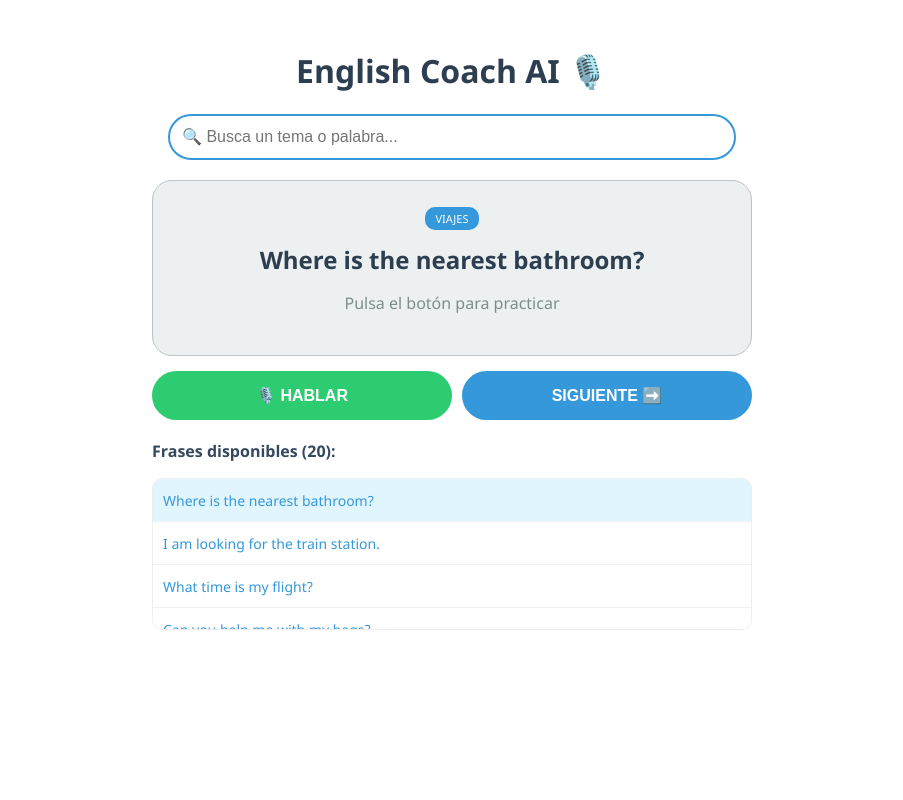
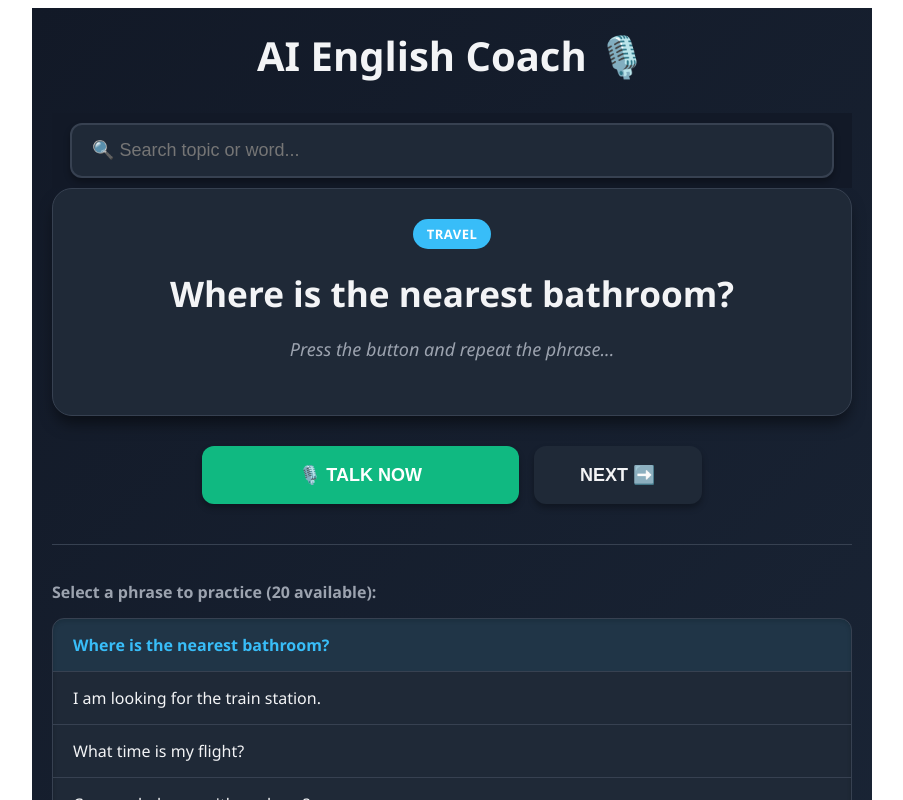
Before and after one commit to Aleejjj07/practice-ingles, a React (Create React App) app: page / in a window 1280 px wide. Shown: the top 800 px of the page, without its empty margins (188-1091 px from the left). Built offline with nearby package versions, Linux system fonts and the light colour scheme.

Commit message:
Update App.jsx

```diff
--- a/src/App.jsx
+++ b/src/App.jsx
@@ -2,27 +2,39 @@ import React, { useState } from 'react';
 import { toast, Toaster } from 'react-hot-toast';
 
 const FRASES_BASE = [
-  { english: "Where is the nearest bathroom?", category: "viajes" },
-  { english: "I am looking for the train station.", category: "viajes" },
-  { english: "What time is my flight?", category: "viajes" },
-  { english: "Can you help me with my bags?", category: "viajes" },
-  { english: "Can I have a glass of water, please?", category: "restaurante" },
-  { english: "What do you recommend from the menu?", category: "restaurante" },
-  { english: "The check, please.", category: "restaurante" },
-  { english: "I have a reservation for tonight.", category: "restaurante" },
-  { english: "How much does this cost?", category: "compras" },
-  { english: "Do you have this in a smaller size?", category: "compras" },
-  { english: "Can I pay with credit card?", category: "compras" },
-  { english: "Nice to meet you, what's your name?", category: "saludos" },
-  { english: "How do you spell that?", category: "ayuda" },
-  { english: "Could you speak more slowly, please?", category: "ayuda" },
-  { english: "I don't understand, can you repeat?", category: "ayuda" },
-  { english: "What do you do for a living?", category: "trabajo" },
-  { english: "I am late for the meeting.", category: "trabajo" },
-  { english: "I need help, call an ambulance.", category: "emergencia" },
-  { english: "I lost my passport.", category: "emergencia" },
-  { english: "I am allergic to peanuts.", category: "salud" }
+  { english: "Where is the nearest bathroom?", category: "travel" },
+  { english: "I am looking for the train station.", category: "travel" },
+  { english: "What time is my flight?", category: "travel" },
+  { english: "Can you help me with my bags?", category: "travel" },
+  { english: "Can I have a glass of water, please?", category: "restaurant" },
+  { english: "What do you recommend from the menu?", category: "restaurant" },
+  { english: "The check, please.", category: "restaurant" },
+  { english: "I have a reservation for tonight.", category: "restaurant" },
+  { english: "How much does this cost?", category: "shopping" },
+  { english: "Do you have this in a smaller size?", category: "shopping" },
+  { english: "Can I pay with credit card?", category: "shopping" },
+  { english: "Nice to meet you, what's your name?", category: "greetings" },
+  { english: "How do you spell that?", category: "help" },
+  { english: "Could you speak more slowly, please?", category: "help" },
+  { english: "I don't understand, can you repeat?", category: "help" },
+  { english: "What do you do for a living?", category: "work" },
+  { english: "I am late for the meeting.", category: "work" },
+  { english: "I need help, call an ambulance.", category: "emergency" },
+  { english: "I lost my passport.", category: "emergency" },
+  { english: "I am allergic to peanuts.", category: "health" }
 ];
+
+// Paleta de colores "Modo Oscuro Premium"
+const THEME = {
+  bg: '#121927',            // Fondo muy oscuro (azul-negro)
+  panel: '#1f2937',         // Fondo de los recuadros
+  text: '#f3f4f6',          // Texto principal claro
+  textMuted: '#9ca3af',     // Texto secundario
+  primary: '#38bdf8',       // Azul eléctrico para acentos
+  success: '#10b981',       // Verde lima vibrante para aciertos
+  error: '#ef4444',         // Rojo para errores
+  border: '#374151'         // Color de bordes sutiles
+};
 
 export default function EnglishCoach() {
   const [isListening, setIsListening] = useState(false);
@@ -36,7 +48,6 @@ export default function EnglishCoach() {
     f.english.toLowerCase().includes(searchQuery.toLowerCase())
   );
 
-  // --- FUNCIÓN PARA PASAR A LA SIGUIENTE FRASE ---
   const nextPhrase = () => {
     const currentIndex = filteredPhrases.findIndex(f => f.english === currentPhrase.english);
     const nextIndex = (currentIndex + 1) % filteredPhrases.length;
@@ -52,23 +63,23 @@ export default function EnglishCoach() {
     let missingWords = origWords.filter(word => !spokWords.includes(word));
 
     if (missingWords.length === 0) {
-      setFeedback("✅ ¡Pronunciación perfecta!");
-      toast.success("¡Excelente!");
+      setFeedback(`✅ Perfect! "${original}"`);
+      toast.success("Excellent pronunciation!", { icon: '👏', style: {background: THEME.panel, color: THEME.success} });
     } else {
-      setFeedback(`❌ Te faltó o fallaste en: "${missingWords.join(", ")}"`);
-      toast.error("Vuelve a intentarlo.");
+      setFeedback(`❌ Missed words: ${missingWords.join(", ")}`);
+      toast.error("Keep practicing!", { style: {background: THEME.panel, color: THEME.error} });
     }
   };
 
   const startListening = () => {
-    const SpeechRecognition = window.SpeechRecognition || window.webkitRecognition || window.webkitSpeechRecognition;
+    const SpeechRecognition = window.SpeechRecognition || window.webkitSpeechRecognition;
     if (!SpeechRecognition) {
-      toast.error("Usa Chrome.");
+      toast.error("Usa Chrome o Edge.");
       return;
     }
     const recognition = new SpeechRecognition();
     recognition.lang = 'en-US';
-    recognition.onstart = () => { setIsListening(true); setFeedback('Escuchando...'); };
+    recognition.onstart = () => { setIsListening(true); setFeedback('Listening...'); };
     recognition.onresult = (event) => {
       const text = event.results[0][0].transcript;
       setTranscribedText(text);
@@ -80,62 +91,169 @@ export default function EnglishCoach() {
   };
 
   return (
-    <div style={{ padding: '20px', textAlign: 'center', fontFamily: 'Segoe UI, sans-serif', maxWidth: '600px', margin: 'auto' }}>
+    // Sugerencia 1: Degradado sutil en el fondo oscuro
+    <div style={{
+      minHeight: '100vh',
+      padding: '20px',
+      textAlign: 'center',
+      fontFamily: '"Segoe UI", Roboto, Helvetica, Arial, sans-serif',
+      maxWidth: '800px',
+      margin: 'auto',
+      backgroundColor: THEME.bg,
+      color: THEME.text,
+      backgroundImage: `linear-gradient(135deg, ${THEME.bg} 0%, #1a2536 100%)`
+    }}>
       <Toaster position="top-center" />
-      <h1 style={{ color: '#2c3e50' }}>English Coach AI 🎙️</h1>
 
-      <input
-        type="text"
-        placeholder="🔍 Busca un tema o palabra..."
-        value={searchQuery}
-        onChange={(e) => setSearchQuery(e.target.value)}
-        style={{ padding: '12px', width: '90%', borderRadius: '25px', border: '2px solid #3498db', fontSize: '16px', marginBottom: '20px' }}
-      />
+      <header style={{ display: 'flex', alignItems: 'center', justifyContent: 'center', gap: '15px', marginBottom: '30px' }}>
+        <h1 style={{ margin: 0, fontSize: '2.5rem', fontWeight: 700 }}>AI English Coach 🎙️</h1>
+      </header>
 
-      <div style={{ background: '#ecf0f1', padding: '25px', borderRadius: '20px', border: '1px solid #bdc3c7', marginBottom: '15px' }}>
-        <span style={{ background: '#3498db', color: 'white', padding: '4px 10px', borderRadius: '10px', fontSize: '11px' }}>{currentPhrase.category.toUpperCase()}</span>
-        <h2 style={{ color: '#2c3e50', margin: '15px 0' }}>{currentPhrase.english}</h2>
+      <div style={{ position: 'sticky', top: '10px', background: THEME.bg, zIndex: 10, padding: '10px 0' }}>
+        <input
+          type="text"
+          placeholder="🔍 Search topic or word..."
+          value={searchQuery}
+          onChange={(e) => setSearchQuery(e.target.value)}
+          style={{
+            padding: '15px 20px',
+            width: '90%',
+            borderRadius: '12px',
+            border: `2px solid ${THEME.border}`,
+            backgroundColor: THEME.panel,
+            color: THEME.text,
+            fontSize: '18px',
+            outline: 'none',
+            boxShadow: '0 4px 6px rgba(0,0,0,0.3)',
+            transition: 'border-color 0.3s'
+          }}
+        />
+      </div>
 
-        <div style={{ padding: '10px', borderRadius: '10px', background: feedback.startsWith('✅') ? '#d4edda' : '#f8d7da', display: feedback ? 'block' : 'none', marginBottom: '10px' }}>
-          <p style={{ margin: 0, fontWeight: 'bold', color: feedback.startsWith('✅') ? '#155724' : '#721c24' }}>{feedback}</p>
+      <div style={{
+        background: THEME.panel,
+        padding: '30px',
+        borderRadius: '20px',
+        border: `1px solid ${THEME.border}`,
+        marginBottom: '30px',
+        boxShadow: '0 10px 15px -3px rgba(0,0,0,0.5)',
+        transition: 'transform 0.3s ease'
+      }}>
+        <div style={{ display: 'flex', justifyContent: 'center', gap: '8px', marginBottom: '15px'}}>
+          <span style={{
+            background: THEME.primary,
+            color: '#fff',
+            padding: '6px 14px',
+            borderRadius: '20px',
+            fontSize: '13px',
+            textTransform: 'uppercase',
+            fontWeight: 600,
+            letterSpacing: '0.5px'
+          }}>
+            {currentPhrase.category}
+          </span>
         </div>
 
-        <p style={{ fontSize: '16px', color: '#7f8c8d' }}>{transcribedText ? `Dijiste: "${transcribedText}"` : "Pulsa el botón para practicar"}</p>
+        <h2 style={{ color: THEME.text, fontSize: '2.2rem', margin: '20px 0', fontWeight: 600 }}>{currentPhrase.english}</h2>
+
+        <div style={{
+          padding: '15px',
+          borderRadius: '12px',
+          background: THEME.bg,
+          display: feedback ? 'block' : 'none',
+          marginBottom: '20px',
+          border: feedback.startsWith('✅') ? `1px solid ${THEME.success}40` : `1px solid ${THEME.error}40`,
+        }}>
+          <p style={{ margin: 0, fontWeight: 600, fontSize: '1.1rem', color: feedback.startsWith('✅') ? THEME.success : THEME.error }}>
+            {feedback}
+          </p>
+        </div>
+
+        <p style={{ fontSize: '18px', color: THEME.textMuted, fontStyle: 'italic', minHeight: '30px' }}>
+          {transcribedText ? `You said: "${transcribedText}"` : "Press the button and repeat the phrase..."}
+        </p>
       </div>
 
-      <div style={{ display: 'flex', gap: '10px', justifyContent: 'center', marginBottom: '20px' }}>
+      <div style={{ display: 'flex', gap: '15px', justifyContent: 'center', marginBottom: '40px', maxWidth: '500px', margin: '0 auto 40px auto' }}>
         <button
           onClick={startListening}
           style={{
-            padding: '15px 30px', fontSize: '16px', borderRadius: '50px', border: 'none', cursor: 'pointer',
-            backgroundColor: isListening ? '#e74c3c' : '#2ecc71', color: 'white', fontWeight: 'bold', flex: 1
+            padding: '18px 30px',
+            fontSize: '18px',
+            borderRadius: '12px',
+            border: 'none',
+            cursor: 'pointer',
+            backgroundColor: isListening ? THEME.error : THEME.success,
+            color: 'white',
+            fontWeight: 'bold',
+            flex: 2,
+            boxShadow: '0 4px 6px rgba(0,0,0,0.3)',
+            transition: 'background-color 0.2s, transform 0.1s'
           }}
+          onMouseDown={(e) => e.target.style.transform = 'scale(0.98)'}
+          onMouseUp={(e) => e.target.style.transform = 'scale(1)'}
         >
-          {isListening ? '🛑 ESCUCHANDO...' : '🎙️ HABLAR'}
+          {isListening ? '🛑 LISTENING...' : '🎙️ TALK NOW'}
         </button>
 
         <button
           onClick={nextPhrase}
           style={{
-            padding: '15px 25px', fontSize: '16px', borderRadius: '50px', border: 'none', cursor: 'pointer',
-            backgroundColor: '#3498db', color: 'white', fontWeight: 'bold', flex: 1
+            padding: '18px 20px',
+            fontSize: '18px',
+            borderRadius: '12px',
+            border: 'none',
+            cursor: 'pointer',
+            backgroundColor: THEME.panel,
+            color: THEME.text,
+            fontWeight: 600,
+            flex: 1,
+            boxShadow: '0 4px 6px rgba(0,0,0,0.3)',
+            transition: 'background-color 0.2s'
           }}
+          onMouseOver={(e) => e.target.style.backgroundColor = '#2d3748'}
+          onMouseOut={(e) => e.target.style.backgroundColor = THEME.panel}
         >
-          SIGUIENTE ➡️
+          NEXT ➡️
         </button>
       </div>
 
-      <div style={{ textAlign: 'left', marginTop: '20px' }}>
-        <p style={{ color: '#34495e', fontWeight: 'bold' }}>Frases disponibles ({filteredPhrases.length}):</p>
-        <div style={{ maxHeight: '150px', overflowY: 'auto', border: '1px solid #eee', borderRadius: '10px' }}>
+      <div style={{ textAlign: 'left', marginTop: '40px', borderTop: `1px solid ${THEME.border}`, paddingTop: '20px' }}>
+        <p style={{ color: THEME.textMuted, fontWeight: 600, marginBottom: '15px' }}>
+          Select a phrase to practice ({filteredPhrases.length} available):
+        </p>
+        <div style={{
+          maxHeight: '300px',
+          overflowY: 'auto',
+          border: `1px solid ${THEME.border}`,
+          borderRadius: '12px',
+          backgroundColor: THEME.panel,
+          boxShadow: 'inset 0 2px 4px rgba(0,0,0,0.2)'
+        }}>
           {filteredPhrases.map((f, i) => (
             <div key={i} onClick={() => { setCurrentPhrase(f); setFeedback(''); setTranscribedText(''); }}
-              style={{ padding: '10px', borderBottom: '1px solid #f1f1f1', cursor: 'pointer', background: currentPhrase.english === f.english ? '#e1f5fe' : 'white' }}>
-              <span style={{ color: '#3498db', fontSize: '14px' }}>{f.english}</span>
+              style={{
+                padding: '15px 20px',
+                borderBottom: `1px solid ${THEME.border}`,
+                cursor: 'pointer',
+                transition: 'background-color 0.2s',
+                backgroundColor: currentPhrase.english === f.english ? `${THEME.primary}15` : 'transparent',
+                color: currentPhrase.english === f.english ? THEME.primary : THEME.text
+              }}
+              onMouseOver={(e) => e.currentTarget.style.backgroundColor = `${THEME.border}50`}
+              onMouseOut={(e) => e.currentTarget.style.backgroundColor = currentPhrase.english === f.english ? `${THEME.primary}15` : 'transparent'}
+            >
+              <span style={{ fontSize: '16px', fontWeight: currentPhrase.english === f.english ? 600 : 400 }}>
+                {f.english}
+              </span>
             </div>
           ))}
         </div>
       </div>
+
+      <footer style={{ marginTop: '50px', padding: '20px', color: THEME.textMuted, fontSize: '14px', borderTop: `1px solid ${THEME.border}`}}>
+        Developed with ❤️ by Aleeffj07 & AI Coach. Start speaking now!
+      </footer>
     </div>
   );
 }
```
